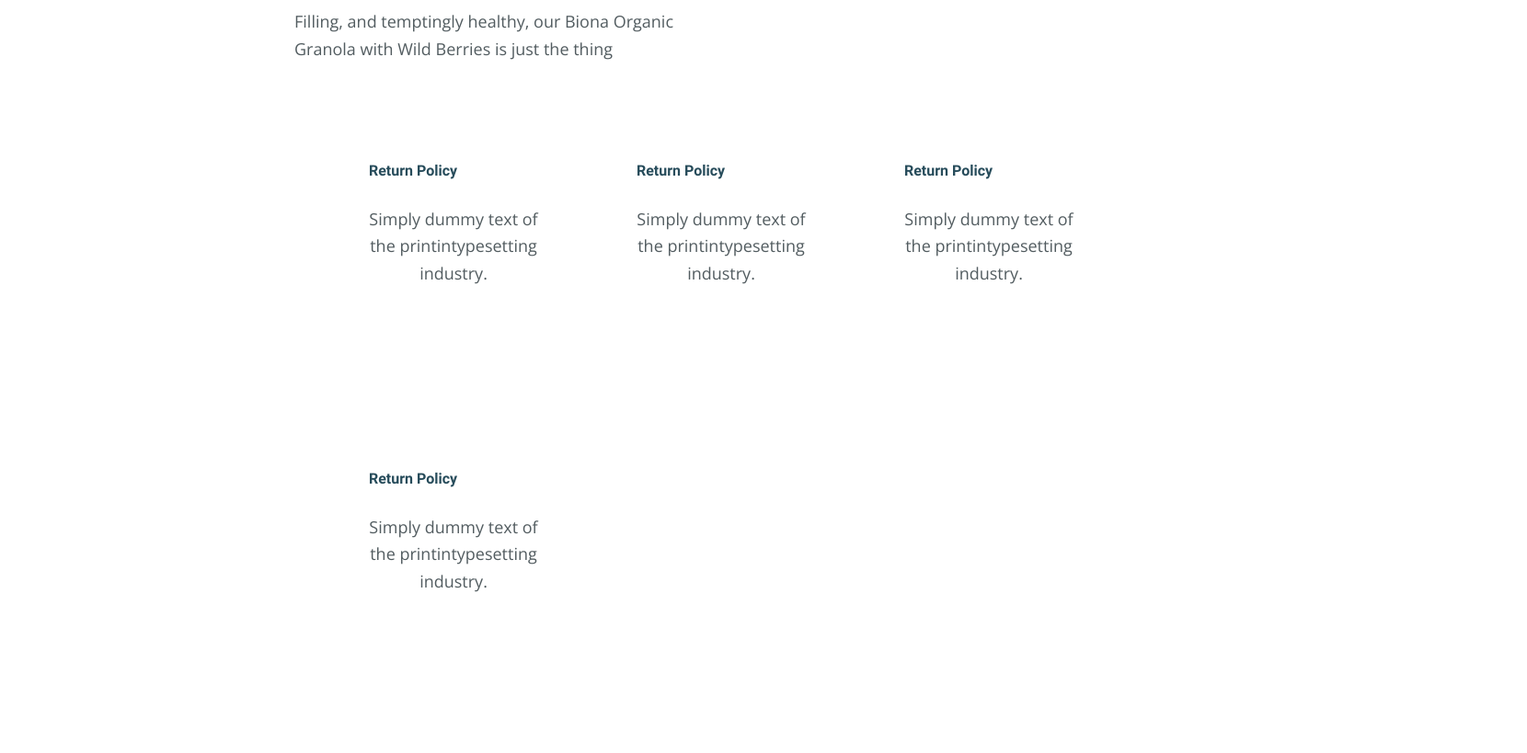
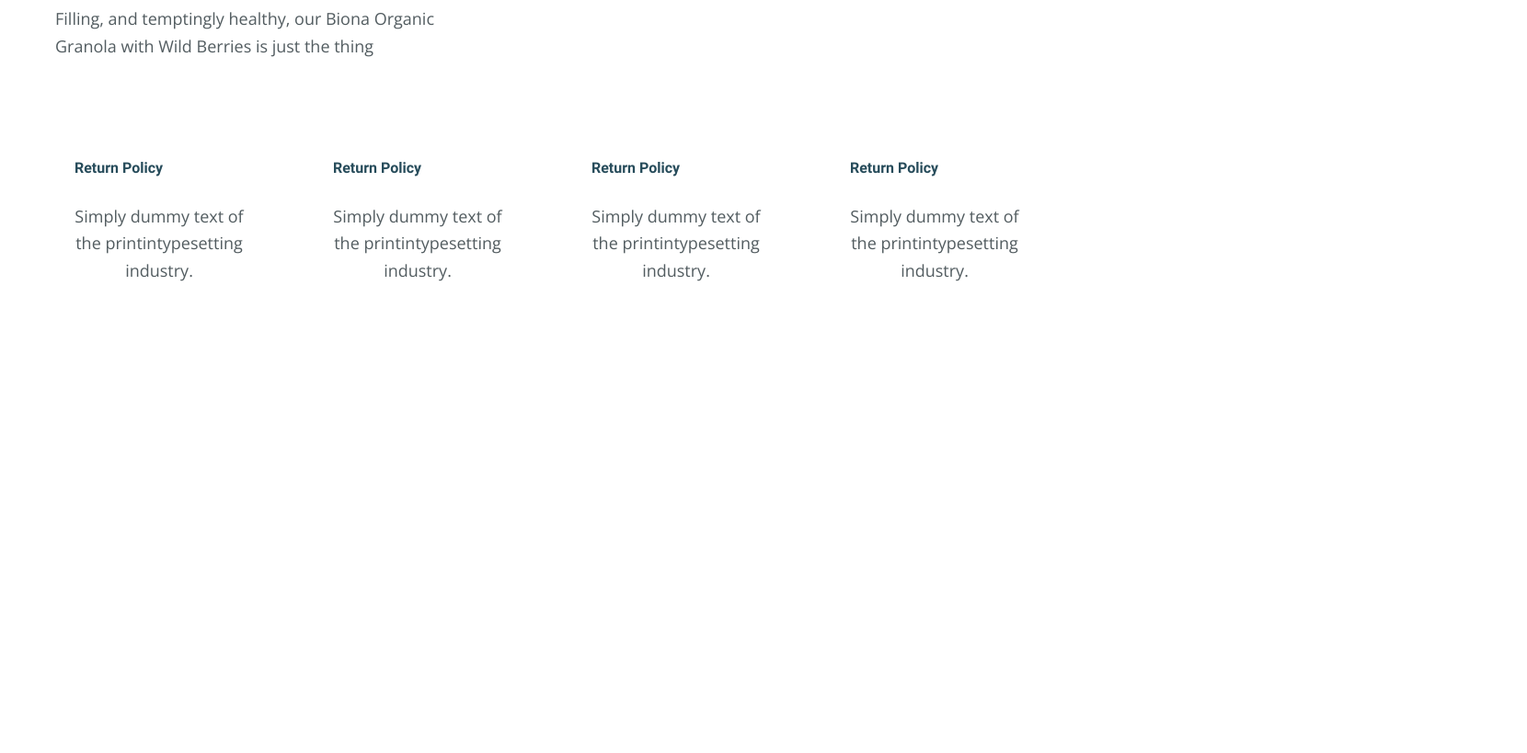
Before and after one commit to tatia-kvelashvili/lesson_4, a plain HTML site: page index.html in a window 1280 px wide. Shown: the part 761-1580 px from the top of the page at 92% size, 1660 px wide, since content can reach past the window. After the commit the page ends 1431 px from the top, so only its background shows below. Drawn offline with Linux system fonts and the light colour scheme; files whose address does not match are found by name.

Commit message:
correcting mistakes

```diff
--- a/css/style.css
+++ b/css/style.css
@@ -26,17 +26,18 @@
     margin-right: 25px;
 }
 .header-nav {
+    width: 1595.79px;
+    height: 53.72px;
     margin: 69px auto;
-}
-/* main box */
+}/* main box */
 .main-box-top {
     width: 1400px;
     height: 624px;
     margin-left: auto;
     margin-right: auto;
-    display: inline-block;
+    /* display: inline-block; */
     margin-bottom: 91px;
-    margin-left: 260px;
+
 }
 .left-box {
     vertical-align: middle;
@@ -100,21 +101,21 @@
 }
 /* return policy */
 .bottom-section {
-    display: inline-block;
+    width: 1118px;
+    height: 335px;
     margin-left: auto;
     margin-right: auto;
-    width: 1,118px;
-    height: 335px;
     margin-bottom: 189px;
-    margin-left: 401px;
 }
 .div-section {
     display: inline-block;
     width: 257px;
     height: 335px;
-    margin-right: 30px;
     background-color: #FFFFFF;
 
+}
+.distance {
+    margin-right: 20px;
 }
 .title-bot {
     font-family: 'Roboto';
--- a/index.html
+++ b/index.html
@@ -61,17 +61,18 @@
                 <img src="images/Image.jpg" alt="photo">
             </div>
         </div>
+    </section>
     <section>
         <div class="bottom-section">
-                <div class="div-section">
+            <div class="div-section distance">
                 <h3 class="title-bot">Return Policy</h3>
                 <p class="text-bot">Simply dummy text of the printintypesetting industry.</p>
             </div>
-                <div class="div-section">
+            <div class="div-section distance">
                 <h3 class="title-bot">Return Policy</h3>
                 <p class="text-bot">Simply dummy text of the printintypesetting industry.</p>
             </div>
-                <div class="div-section">
+            <div class="div-section distance">
                 <h3 class="title-bot">Return Policy</h3>
                 <p class="text-bot">Simply dummy text of the printintypesetting industry.</p>
             </div>
@@ -80,7 +81,7 @@
                 <p class="text-bot">Simply dummy text of the printintypesetting industry.</p>
             </div>
         </div>
-        </section>
+
     </section>
    </main>
 </body>
```
Lines whose indentation alone changed are shown as unchanged.
